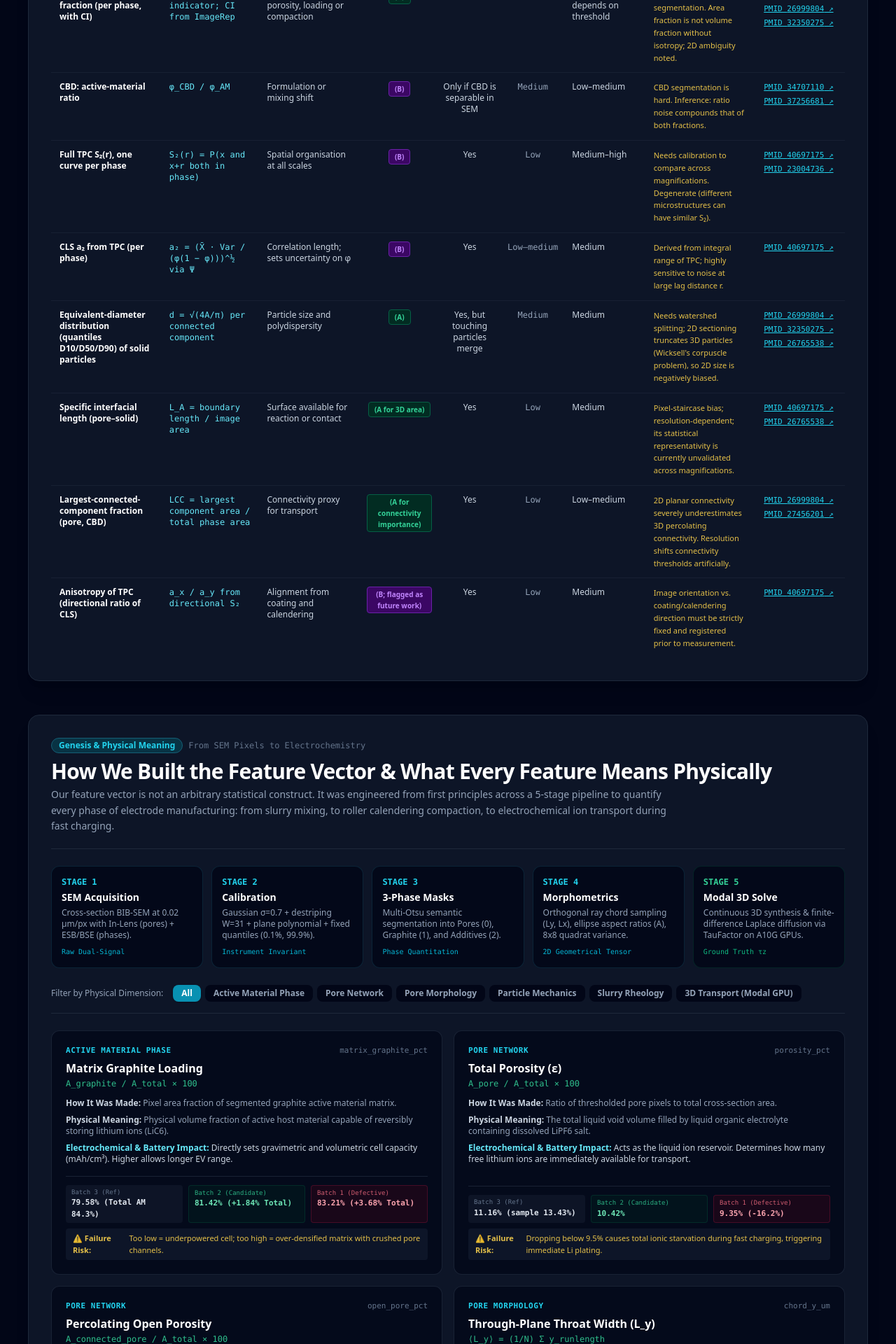
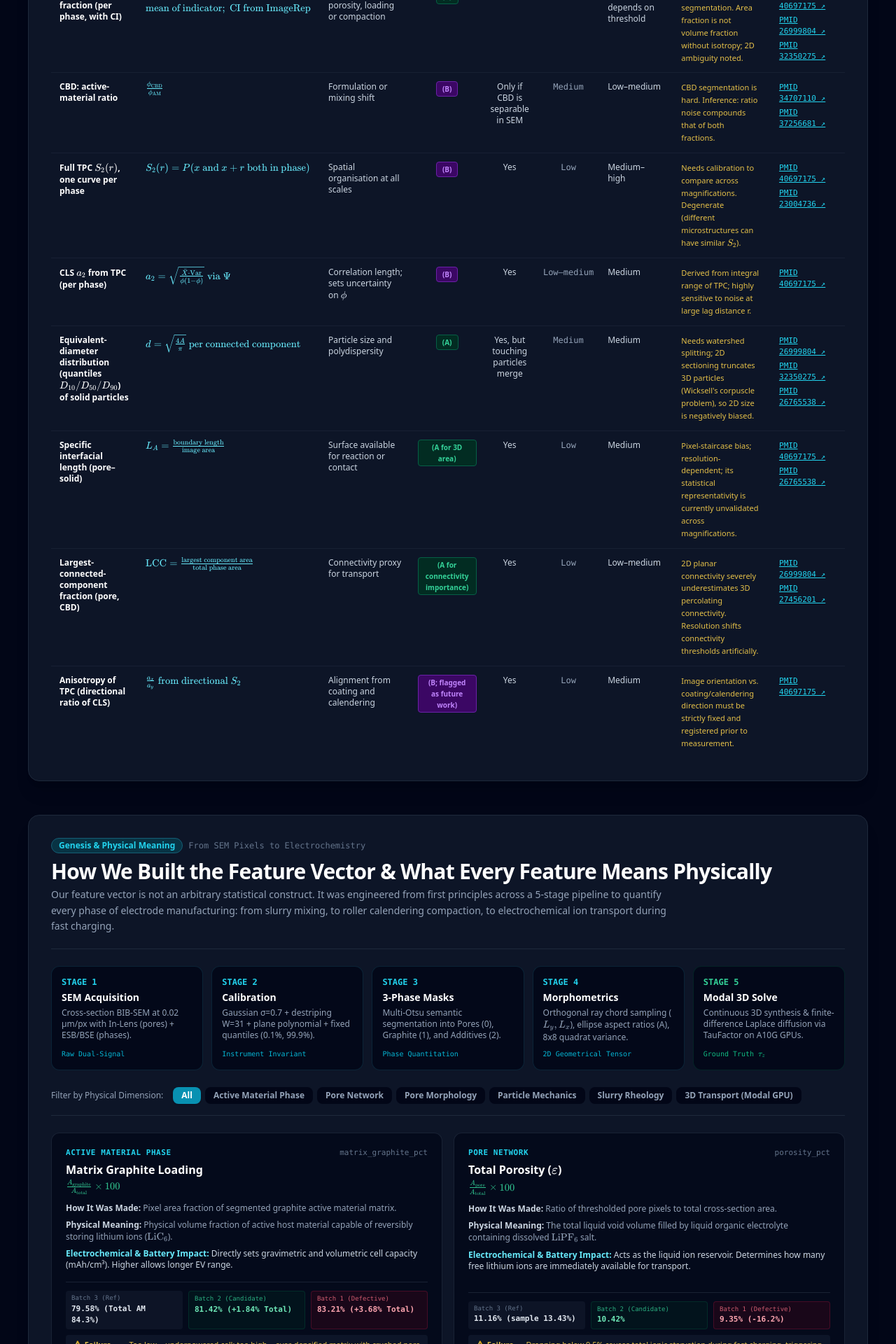
Before and after one commit to michaeldunn99/battery-microstructure-portal, a Next.js app: page / in a window 1280 px wide. Shown: the part 1660-3580 px from the top of the page at 70% size. Built offline with nearby package versions, Linux system fonts and the light colour scheme.

Commit message:
fix: format inline equations throughout the portal

```diff
--- a/components/FeatureVectorGenesis.tsx
+++ b/components/FeatureVectorGenesis.tsx
@@ -1,5 +1,7 @@
 "use client";
 
+import LatexFormula from "./LatexFormula";
+import MathText from "./MathText";
 import React, { useState } from "react";
 
 interface FeatureDetail {
@@ -21,9 +23,9 @@ const features: FeatureDetail[] = [
     id: "matrix_graphite_pct",
     category: "Active Material Phase",
     name: "Matrix Graphite Loading",
-    formula: "A_graphite / A_total × 100",
+    formula: "\\(\\frac{A_{\\text{graphite}}}{A_{\\text{total}}}\\times 100\\)",
     derivation: "Pixel area fraction of segmented graphite active material matrix.",
-    physicalMeaning: "Physical volume fraction of active host material capable of reversibly storing lithium ions (LiC6).",
+    physicalMeaning: "Physical volume fraction of active host material capable of reversibly storing lithium ions (\\(\\mathrm{LiC}_6\\)).",
     batteryImpact: "Directly sets gravimetric and volumetric cell capacity (mAh/cm³). Higher allows longer EV range.",
     b3Val: "79.58% (Total AM 84.3%)",
     b2Val: "81.42% (+1.84% Total)",
@@ -33,10 +35,10 @@ const features: FeatureDetail[] = [
   {
     id: "porosity_pct",
     category: "Pore Network",
-    name: "Total Porosity (ε)",
-    formula: "A_pore / A_total × 100",
+    name: "Total Porosity (\\(\\varepsilon\\))",
+    formula: "\\(\\frac{A_{\\text{pore}}}{A_{\\text{total}}}\\times 100\\)",
     derivation: "Ratio of thresholded pore pixels to total cross-section area.",
-    physicalMeaning: "The total liquid void volume filled by liquid organic electrolyte containing dissolved LiPF6 salt.",
+    physicalMeaning: "The total liquid void volume filled by liquid organic electrolyte containing dissolved \\(\\mathrm{LiPF}_6\\) salt.",
     batteryImpact: "Acts as the liquid ion reservoir. Determines how many free lithium ions are immediately available for transport.",
     b3Val: "11.16% (sample 13.43%)",
     b2Val: "10.42%",
@@ -47,7 +49,7 @@ const features: FeatureDetail[] = [
     id: "open_pore_pct",
     category: "Pore Network",
     name: "Percolating Open Porosity",
-    formula: "A_connected_pore / A_total × 100",
+    formula: "\\(\\frac{A_{\\text{connected pore}}}{A_{\\text{total}}}\\times 100\\)",
     derivation: "Morphological flood-fill connectivity analysis from top surface to bottom collector.",
     physicalMeaning: "The fraction of pores that form continuous, open tunnels vs. isolated dead-end voids.",
     batteryImpact: "Only open pores conduct ions. Closed pores trap dead electrolyte that contributes weight but zero power.",
@@ -59,8 +61,8 @@ const features: FeatureDetail[] = [
   {
     id: "chord_y_um",
     category: "Pore Morphology",
-    name: "Through-Plane Throat Width (L_y)",
-    formula: "⟨L_y⟩ = (1/N) Σ y_runlength",
+    name: "Through-Plane Throat Width (\\(L_y\\))",
+    formula: "\\(\\langle L_y\\rangle = \\frac{1}{N}\\sum y_{\\text{runlength}}\\)",
     derivation: "Vertical ray-casting chord length distribution along the thickness axis (Y-axis).",
     physicalMeaning: "The mean physical clearance of the vertical gaps between horizontally aligned graphite flakes.",
     batteryImpact: "The direct physical gatekeeper for ions migrating from separator to current collector foil.",
@@ -72,8 +74,8 @@ const features: FeatureDetail[] = [
   {
     id: "chord_x_um",
     category: "Pore Morphology",
-    name: "In-Plane Chord Length (L_x)",
-    formula: "⟨L_x⟩ = (1/N) Σ x_runlength",
+    name: "In-Plane Chord Length (\\(L_x\\))",
+    formula: "\\(\\langle L_x\\rangle = \\frac{1}{N}\\sum x_{\\text{runlength}}\\)",
     derivation: "Horizontal ray-casting chord length distribution parallel to the foil plane (X-axis).",
     physicalMeaning: "Mean pore length running parallel to the current collector.",
     batteryImpact: "Ions can easily travel sideways along graphite flake faces, but this does not advance them toward the collector.",
@@ -86,7 +88,7 @@ const features: FeatureDetail[] = [
     id: "pore_anisotropy",
     category: "Pore Morphology",
     name: "Pore Structural Anisotropy",
-    formula: "L_x / L_y",
+    formula: "\\(\\frac{L_x}{L_y}\\)",
     derivation: "Ratio of horizontal chord length to vertical chord length.",
     physicalMeaning: "Geometric flattening ratio of the liquid pores.",
     batteryImpact: "Quantifies how much easier it is for an ion to move horizontally vs. vertically through the electrode thickness.",
@@ -99,7 +101,7 @@ const features: FeatureDetail[] = [
     id: "particle_aspect_ratio",
     category: "Particle Mechanics",
     name: "Particle Aspect Ratio (A)",
-    formula: "Major_Axis / Minor_Axis",
+    formula: "\\(\\frac{\\text{Major axis}}{\\text{Minor axis}}\\)",
     derivation: "Equivalent ellipse fitting on connected graphite particle components.",
     physicalMeaning: "Shape deformation of graphite flakes. Flakes start spherical/ovoid and flatten under calendering pressure.",
     batteryImpact: "Indicates mechanical strain applied during roller-press calendering.",
@@ -111,8 +113,8 @@ const features: FeatureDetail[] = [
   {
     id: "slurry_heterogeneity",
     category: "Slurry Rheology",
-    name: "Inclusion Spatial Variance (σ²_inc)",
-    formula: "Var(count_quadrat) / Mean(count_quadrat)",
+    name: "Inclusion Spatial Variance (\\(\\sigma^2_{\\text{inc}}\\))",
+    formula: "\\(\\frac{\\operatorname{Var}(\\text{count}_{\\text{quadrat}})}{\\operatorname{Mean}(\\text{count}_{\\text{quadrat}})}\\)",
     derivation: "8x8 spatial quadrat sampling of carbon-black / binder / additive particle centroids.",
     physicalMeaning: "Dispersion quality of high-Z conductive additives and binder throughout the slurry.",
     batteryImpact: "Ensures uniform electronic percolation. If additives clump, isolated active particles lose electrical contact.",
@@ -124,8 +126,8 @@ const features: FeatureDetail[] = [
   {
     id: "tau_through_plane",
     category: "3D Transport (Modal GPU)",
-    name: "3D Through-Plane Tortuosity (τ_z)",
-    formula: "τ_z = ε · D_0 / D_eff_z",
+    name: "3D Through-Plane Tortuosity (\\(\\tau_z\\))",
+    formula: "\\(\\tau_z = \\frac{\\varepsilon D_0}{D_{\\text{eff},z}}\\)",
     derivation: "Steady-state finite difference Laplace diffusion solver on 3D synthesized volumes via TauFactor on Modal A10G.",
     physicalMeaning: "The true effective path resistance factor for lithium ions migrating vertically through the 3D electrode.",
     batteryImpact: "The master metric of battery fast-charging capability and cell internal resistance (IR drop).",
@@ -137,15 +139,15 @@ const features: FeatureDetail[] = [
   {
     id: "macmullin_number",
     category: "3D Transport (Modal GPU)",
-    name: "MacMullin Number (N_M)",
-    formula: "N_M = τ_z / ε = R_porous / R_bulk",
+    name: "MacMullin Number (\\(N_M\\))",
+    formula: "\\(N_M = \\frac{\\tau_z}{\\varepsilon} = \\frac{R_{\\text{porous}}}{R_{\\text{bulk}}}\\)",
     derivation: "Ratio of electrical/ionic resistance of electrolyte inside the porous electrode to pure electrolyte.",
     physicalMeaning: "Total macroscopic transport resistance penalty of the porous electrode matrix.",
-    batteryImpact: "Governs ohmic heat generation during fast charge/discharge (P = I²R).",
+    batteryImpact: "Governs ohmic heat generation during fast charge/discharge (\\(P = I^2R\\)).",
     b3Val: "80.1",
     b2Val: "101.5 (Excellent)",
     b1Val: "757.0 (9.5x Ohmic Heat)",
-    riskIfOutOfSpec: "High N_M causes rapid cell overheating and battery thermal management system shutdown.",
+    riskIfOutOfSpec: "High \\(N_M\\) causes rapid cell overheating and battery thermal management system shutdown.",
   },
 ];
 
@@ -212,7 +214,7 @@ export default function FeatureVectorGenesis() {
           <div>
             <span className="font-mono text-cyan-400 font-bold block mb-1">STAGE 4</span>
             <h4 className="font-bold text-white text-sm">Morphometrics</h4>
-            <p className="text-slate-400 mt-1">Orthogonal ray chord sampling (Ly, Lx), ellipse aspect ratios (A), 8x8 quadrat variance.</p>
+            <p className="text-slate-400 mt-1">Orthogonal ray chord sampling (<LatexFormula formula={"L_y, L_x"} />), ellipse aspect ratios (A), 8x8 quadrat variance.</p>
           </div>
           <span className="text-[10px] text-cyan-500 mt-2 font-mono">2D Geometrical Tensor</span>
         </div>
@@ -223,7 +225,7 @@ export default function FeatureVectorGenesis() {
             <h4 className="font-bold text-white text-sm">Modal 3D Solve</h4>
             <p className="text-slate-400 mt-1">Continuous 3D synthesis & finite-difference Laplace diffusion via TauFactor on A10G GPUs.</p>
           </div>
-          <span className="text-[10px] text-emerald-500 mt-2 font-mono">Ground Truth τz</span>
+          <span className="text-[10px] text-emerald-500 mt-2 font-mono">Ground Truth <LatexFormula formula={"\\tau_z"} /></span>
         </div>
       </div>
 
@@ -259,8 +261,8 @@ export default function FeatureVectorGenesis() {
                 </span>
                 <span className="text-[11px] font-mono text-slate-500">{f.id}</span>
               </div>
-              <h3 className="text-base font-bold text-white mt-1">{f.name}</h3>
-              <p className="font-mono text-xs text-emerald-400/90 mt-0.5">{f.formula}</p>
+              <h3 className="text-base font-bold text-white mt-1"><MathText text={f.name} /></h3>
+              <p className="font-mono text-xs text-emerald-400/90 mt-0.5"><MathText text={f.formula} /></p>
 
               <div className="mt-3 space-y-2 text-xs">
                 <div>
@@ -269,11 +271,11 @@ export default function FeatureVectorGenesis() {
                 </div>
                 <div>
                   <span className="font-semibold text-slate-300">Physical Meaning: </span>
-                  <span className="text-slate-400">{f.physicalMeaning}</span>
+                  <span className="text-slate-400"><MathText text={f.physicalMeaning} /></span>
                 </div>
                 <div>
                   <span className="font-semibold text-cyan-300">Electrochemical & Battery Impact: </span>
-                  <span className="text-slate-300">{f.batteryImpact}</span>
+                  <span className="text-slate-300"><MathText text={f.batteryImpact} /></span>
                 </div>
               </div>
             </div>
@@ -297,7 +299,7 @@ export default function FeatureVectorGenesis() {
 
               <div className="text-[11px] bg-slate-900/90 rounded px-2.5 py-1.5 text-amber-300/90 flex items-start gap-1.5">
                 <span className="font-bold">⚠️ Failure Risk:</span>
-                <span>{f.riskIfOutOfSpec}</span>
+                <span><MathText text={f.riskIfOutOfSpec} /></span>
               </div>
             </div>
           </div>
--- a/components/Interactive3DExplorer.tsx
+++ b/components/Interactive3DExplorer.tsx
@@ -1,5 +1,6 @@
 "use client";
 
+import LatexFormula from "./LatexFormula";
 import React, { useState, useEffect, useRef } from "react";
 
 const N = 28;
@@ -404,7 +405,7 @@ export default function Interactive3DExplorer() {
               <span className="text-[10px] text-slate-400 block">Through-plane</span>
             </div>
             <div className="bg-slate-950/70 border border-slate-800/80 rounded-xl p-3">
-              <span className="text-[11px] text-slate-400 block">Tortuosity (τ_z)</span>
+              <span className="text-[11px] text-slate-400 block">Tortuosity (<LatexFormula formula={"\\tau_z"} />)</span>
               <span
                 className={`text-lg font-bold font-mono ${
                   selectedBatch === "batch1" ? "text-rose-400" : "text-cyan-400"
@@ -415,7 +416,7 @@ export default function Interactive3DExplorer() {
               <span className="text-[10px] text-slate-400 block">Through-plane</span>
             </div>
             <div className="bg-slate-950/70 border border-slate-800/80 rounded-xl p-3">
-              <span className="text-[11px] text-slate-400 block">MacMullin (N_M)</span>
+              <span className="text-[11px] text-slate-400 block">MacMullin (<LatexFormula formula="N_M" />)</span>
               <span
                 className={`text-lg font-bold font-mono ${
                   selectedBatch === "batch1" ? "text-rose-400" : "text-emerald-400"
--- /dev/null
+++ b/components/MathText.tsx
@@ -0,0 +1,11 @@
+import React from "react";
+import LatexFormula from "./LatexFormula";
+
+/** Render explicitly delimited inline math while preserving ordinary prose. */
+export default function MathText({ text }: { text: string }) {
+  return <>{text.split(/(\\\([\s\S]*?\\\))/g).map((part, index) =>
+    part.startsWith("\\(") && part.endsWith("\\)")
+      ? <LatexFormula key={index} formula={part.slice(2, -2)} />
+      : <React.Fragment key={index}>{part}</React.Fragment>
+  )}</>;
+}
--- a/components/MicrostructureFeatureTaxonomy.tsx
+++ b/components/MicrostructureFeatureTaxonomy.tsx
@@ -1,5 +1,6 @@
 "use client";
 
+import MathText from "./MathText";
 import React, { useState } from "react";
 
 interface TaxonomyFeature {
@@ -18,13 +19,13 @@ interface TaxonomyFeature {
 const taxonomyData: TaxonomyFeature[] = [
   {
     name: "Phase/pore area fraction (per phase, with CI)",
-    definition: "φ = mean of indicator; CI from ImageRep",
+    definition: "\\(\\phi = \\text{mean of indicator};\\;\\text{CI from ImageRep}\\)",
     interpretation: "Composition, porosity, loading or compaction",
     evidence: "(A)",
     evidenceLevel: "A",
     twoDFeasible: "Yes",
     difficulty: "Low",
-    robustness: "High for φ; depends on threshold",
+    robustness: "High for \\(\\phi\\); depends on threshold",
     caveats:
       "CI assumes perfect segmentation. Area fraction is not volume fraction without isotropy; 2D ambiguity noted.",
     pmids: [
@@ -35,7 +36,7 @@ const taxonomyData: TaxonomyFeature[] = [
   },
   {
     name: "CBD: active-material ratio",
-    definition: "φ_CBD / φ_AM",
+    definition: "\\(\\frac{\\phi_{\\text{CBD}}}{\\phi_{\\text{AM}}}\\)",
     interpretation: "Formulation or mixing shift",
     evidence: "(B)",
     evidenceLevel: "B",
@@ -50,8 +51,8 @@ const taxonomyData: TaxonomyFeature[] = [
     ],
   },
   {
-    name: "Full TPC S₂(r), one curve per phase",
-    definition: "S₂(r) = P(x and x+r both in phase)",
+    name: "Full TPC \\(S_2(r)\\), one curve per phase",
+    definition: "\\(S_2(r) = P(x\\text{ and }x+r\\text{ both in phase})\\)",
     interpretation: "Spatial organisation at all scales",
     evidence: "(B)",
     evidenceLevel: "B",
@@ -59,16 +60,16 @@ const taxonomyData: TaxonomyFeature[] = [
     difficulty: "Low",
     robustness: "Medium–high",
     caveats:
-      "Needs calibration to compare across magnifications. Degenerate (different microstructures can have similar S₂).",
+      "Needs calibration to compare across magnifications. Degenerate (different microstructures can have similar \\(S_2\\)).",
     pmids: [
       { pmid: "40697175", url: "https://pubmed.ncbi.nlm.nih.gov/40697175", note: "Dahari et al. (2025) FFT TPC" },
       { pmid: "23004736", url: "https://pubmed.ncbi.nlm.nih.gov/23004736", note: "Torquato & Stell (Heterogeneous Media)" },
     ],
   },
   {
-    name: "CLS a₂ from TPC (per phase)",
-    definition: "a₂ = (X̄ · Var / (φ(1 − φ)))^½ via Ψ",
-    interpretation: "Correlation length; sets uncertainty on φ",
+    name: "CLS \\(a_2\\) from TPC (per phase)",
+    definition: "\\(a_2 = \\sqrt{\\frac{\\bar{X}\\cdot\\operatorname{Var}}{\\phi(1-\\phi)}}\\;\\text{via }\\Psi\\)",
+    interpretation: "Correlation length; sets uncertainty on \\(\\phi\\)",
     evidence: "(B)",
     evidenceLevel: "B",
     twoDFeasible: "Yes",
@@ -81,8 +82,8 @@ const taxonomyData: TaxonomyFeature[] = [
     ],
   },
   {
-    name: "Equivalent-diameter distribution (quantiles D10/D50/D90) of solid particles",
-    definition: "d = √(4A/π) per connected component",
+    name: "Equivalent-diameter distribution (quantiles \\(D_{10}/D_{50}/D_{90}\\)) of solid particles",
+    definition: "\\(d = \\sqrt{\\frac{4A}{\\pi}}\\;\\text{per connected component}\\)",
     interpretation: "Particle size and polydispersity",
     evidence: "(A)",
     evidenceLevel: "A",
@@ -99,7 +100,7 @@ const taxonomyData: TaxonomyFeature[] = [
   },
   {
     name: "Specific interfacial length (pore–solid)",
-    definition: "L_A = boundary length / image area",
+    definition: "\\(L_A = \\frac{\\text{boundary length}}{\\text{image area}}\\)",
     interpretation: "Surface available for reaction or contact",
     evidence: "(A for 3D area)",
     evidenceLevel: "A",
@@ -115,7 +116,7 @@ const taxonomyData: TaxonomyFeature[] = [
   },
   {
     name: "Largest-connected-component fraction (pore, CBD)",
-    definition: "LCC = largest component area / total phase area",
+    definition: "\\(\\mathrm{LCC} = \\frac{\\text{largest component area}}{\\text{total phase area}}\\)",
     interpretation: "Connectivity proxy for transport",
     evidence: "(A for connectivity importance)",
     evidenceLevel: "A",
@@ -131,7 +132,7 @@ const taxonomyData: TaxonomyFeature[] = [
   },
   {
     name: "Anisotropy of TPC (directional ratio of CLS)",
-    definition: "a_x / a_y from directional S₂",
+    definition: "\\(\\frac{a_x}{a_y}\\;\\text{from directional }S_2\\)",
     interpretation: "Alignment from coating and calendering",
     evidence: "(B; flagged as future work)",
     evidenceLevel: "B",
@@ -234,17 +235,17 @@ export default function MicrostructureFeatureTaxonomy() {
               >
                 {/* Feature Name */}
                 <td className="py-3 px-3 font-semibold text-white">
-                  {item.name}
+                  <MathText text={item.name} />
                 </td>
 
                 {/* Mathematical Definition */}
                 <td className="py-3 px-3 font-mono text-cyan-300">
-                  {item.definition}
+                  <MathText text={item.definition} />
                 </td>
 
                 {/* Interpretation */}
                 <td className="py-3 px-3 text-slate-300">
-                  {item.interpretation}
+                  <MathText text={item.interpretation} />
                 </td>
 
                 {/* Evidence */}
@@ -272,12 +273,12 @@ export default function MicrostructureFeatureTaxonomy() {
 
                 {/* Robustness */}
                 <td className="py-3 px-3 text-slate-300">
-                  {item.robustness}
+                  <MathText text={item.robustness} />
                 </td>
 
                 {/* Caveats */}
                 <td className="py-3 px-4 text-amber-300/90 text-[11px] leading-relaxed max-w-xs">
-                  {item.caveats}
+                  <MathText text={item.caveats} />
                 </td>
 
                 {/* Clickable PubMed Links */}
--- a/components/ReferencesSection.tsx
+++ b/components/ReferencesSection.tsx
@@ -1,5 +1,6 @@
 "use client";
 
+import MathText from "./MathText";
 import React from "react";
 
 interface Reference {
@@ -25,7 +26,7 @@ const references: Reference[] = [
     doiUrl: "https://doi.org/10.1002/advs.202414149",
     codeUrl: "https://github.com/tldr-group/Representativity",
     impactOnProject:
-      "Direct foundation for Pillar A (Phase Area Fraction CI95% bounds), Pillar B1 (FFT-based Two-Point Correlation S₂(r)), and Pillar B2 (Characteristic Length Scale / CLS).",
+      "Direct foundation for Pillar A (Phase Area Fraction \\(\\mathrm{CI}_{95\\%}\\) bounds), Pillar B1 (FFT-based Two-Point Correlation \\(S_2(r)\\)), and Pillar B2 (Characteristic Length Scale / CLS).",
   },
   {
     id: "cooper2016",
@@ -38,7 +39,7 @@ const references: Reference[] = [
     doiUrl: "https://doi.org/10.1016/j.softx.2016.09.002",
     codeUrl: "https://github.com/tldr-group/TauFactor",
     impactOnProject:
-      "Provides the GPU-accelerated finite-difference solver executed on Modal Cloud A10G instances to calculate directional tortuosity (τ_z, τ_xy) and the MacMullin number.",
+      "Provides the GPU-accelerated finite-difference solver executed on Modal Cloud A10G instances to calculate directional tortuosity (\\(\\tau_z\\), \\(\\tau_{xy}\\)) and the MacMullin number.",
   },
   {
     id: "kench2021",
@@ -112,7 +113,7 @@ export default function ReferencesSection() {
 
                 <div className="mt-2 text-xs text-slate-300 bg-slate-900/80 rounded p-2.5 border border-slate-800/60">
                   <strong className="text-cyan-300">Methodological Application: </strong>
-                  {ref.impactOnProject}
+                  <MathText text={ref.impactOnProject} />
                 </div>
               </div>
 
```
Also changed, not shown: components/CorePhysicalFingerprintHero.tsx (+8 -7 lines), components/FeatureReductionGuide.tsx (+11 -10 lines), components/ImageRepTheory.tsx (+18 -17 lines), tests/math-rendering.cjs (added, +49 -0 lines).
